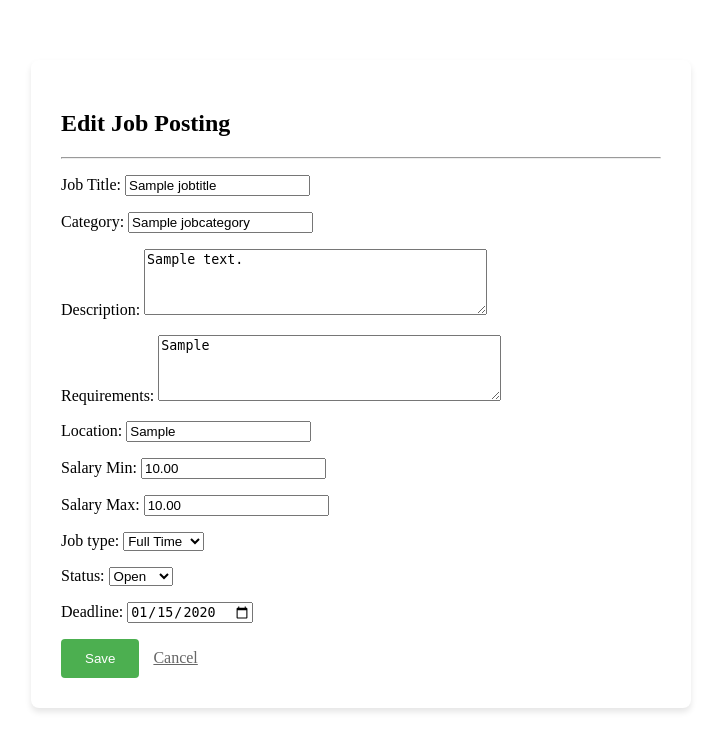
After one commit to Anorev12/careeropportunitysystem, a Django app: page /employer/edit/1/ in a window 1280 px wide. The commit adds this page. Shown: the top 751 px of the page, without its empty margins (279-1000 px from the left). Run offline with Django 5.2, Linux system fonts and the light colour scheme; a user stored in the database is signed in; tables that the repository leaves empty hold one stand-in row (values such as "Sample post").

Commit message:
fix everything already done with employer app

```diff
--- a/employer/forms.py
+++ b/employer/forms.py
@@ -1,13 +1,42 @@
 from django import forms
-from .models import JobPosting
+from django.contrib.auth.models import User
+from django.contrib.auth.forms import UserCreationForm
+from .models import Employer, JobPosting, JobCategory, JobTitle
 
-class JobPostingForm(forms.ModelForm):
+
+class EmployerRegisterForm(UserCreationForm):
+    company_name = forms.CharField(max_length=200)
+    company_description = forms.CharField(widget=forms.Textarea(attrs={'rows': 3}), required=False)
+    company_address = forms.CharField(max_length=300, required=False)
+    contact_email = forms.EmailField()
+    contact_number = forms.CharField(max_length=20, required=False)
+
     class Meta:
-        model = JobPosting
-        fields = ['job_title', 'category', 'description', 'requirements',
-                  'location', 'salary_min', 'salary_max', 'job_type', 'status', 'deadline']
-        widgets = {
-            'deadline': forms.DateInput(attrs={'type': 'date'}),
-            'description': forms.Textarea(attrs={'rows': 4}),
-            'requirements': forms.Textarea(attrs={'rows': 4}),
-        }
+        model = User
+        fields = ['username', 'password1', 'password2']
+
+
+class JobPostingForm(forms.Form):
+    # Employer types these directly — no dropdown
+    job_title = forms.CharField(max_length=200, label="Job Title")
+    category = forms.CharField(max_length=100, label="Category")
+    description = forms.CharField(widget=forms.Textarea(attrs={'rows': 4}))
+    requirements = forms.CharField(widget=forms.Textarea(attrs={'rows': 4}), required=False)
+    location = forms.CharField(max_length=200)
+    salary_min = forms.DecimalField(max_digits=10, decimal_places=2, required=False, label="Salary Min")
+    salary_max = forms.DecimalField(max_digits=10, decimal_places=2, required=False, label="Salary Max")
+    job_type = forms.ChoiceField(choices=[
+        ('full_time', 'Full Time'),
+        ('part_time', 'Part Time'),
+        ('contract', 'Contract'),
+        ('internship', 'Internship'),
+    ])
+    status = forms.ChoiceField(choices=[
+        ('open', 'Open'),
+        ('closed', 'Closed'),
+        ('draft', 'Draft'),
+    ])
+    deadline = forms.DateField(
+        required=False,
+        widget=forms.DateInput(attrs={'type': 'date'})
+    )
--- /dev/null
+++ b/employer/templates/employer/edit.html
@@ -0,0 +1,18 @@
+<!DOCTYPE html>
+<html>
+<head><title>{{ title }}</title></head>
+<body>
+<div style="max-width:600px;margin:60px auto;background:white;padding:30px;border-radius:8px;box-shadow:0 4px 6px rgba(0,0,0,.1)">
+    <h2>{{ title }}</h2>
+    <hr>
+    <form method="POST">
+        {% csrf_token %}
+        {{ form.as_p }}
+        <button type="submit" style="padding:12px 24px;background:#4CAF50;color:white;border:none;border-radius:4px;cursor:pointer">
+            Save
+        </button>
+        <a href="{% url 'employer_index' %}" style="margin-left:10px;color:#666">Cancel</a>
+    </form>
+</div>
+</body>
+</html>
--- a/employer/urls.py
+++ b/employer/urls.py
@@ -3,6 +3,9 @@ from . import views
 
 urlpatterns = [
     path('',                 views.employer_index, name='employer_index'),
+    path('register/',        views.register_view,  name='register'),
+    path('login/',           views.login_view,     name='login'),
+    path('logout/',          views.logout_view,    name='logout'),
     path('create/',          views.create_job,     name='create_job'),
     path('edit/<int:id>/',   views.edit_job,       name='edit_job'),
     path('delete/<int:id>/', views.delete_job,     name='delete_job'),
--- a/employer/views.py
+++ b/employer/views.py
@@ -1,20 +1,67 @@
 from django.shortcuts import render, redirect, get_object_or_404
+from django.contrib.auth import login, logout, authenticate
 from django.contrib.auth.decorators import login_required
 from django.contrib import messages
-from .models import JobPosting, Employer
-from .forms import JobPostingForm
+from .models import JobPosting, JobCategory, JobTitle, Employer
+from .forms import JobPostingForm, EmployerRegisterForm
 
+
+# ── Helper: get employer profile of logged-in user ──
 def get_employer(request):
     try:
         return Employer.objects.get(user=request.user)
     except Employer.DoesNotExist:
         return None
 
-@login_required
+
+# ── Register ──
+def register_view(request):
+    if request.method == 'POST':
+        form = EmployerRegisterForm(request.POST)
+        if form.is_valid():
+            user = form.save()
+            Employer.objects.create(
+                user=user,
+                company_name=form.cleaned_data['company_name'],
+                company_description=form.cleaned_data['company_description'],
+                company_address=form.cleaned_data['company_address'],
+                contact_email=form.cleaned_data['contact_email'],
+                contact_number=form.cleaned_data['contact_number'],
+            )
+            login(request, user)
+            messages.success(request, "Account created! Welcome.")
+            return redirect('employer_index')
+    else:
+        form = EmployerRegisterForm()
+    return render(request, 'employer/register.html', {'form': form})
+
+
+# ── Login ──
+def login_view(request):
+    if request.method == 'POST':
+        username = request.POST.get('username')
+        password = request.POST.get('password')
+        user = authenticate(request, username=username, password=password)
+        if user is not None:
+            login(request, user)
+            return redirect('employer_index')
+        else:
+            messages.error(request, "Invalid username or password.")
+    return render(request, 'employer/login.html')
+
+
+# ── Logout ──
+def logout_view(request):
+    logout(request)
+    return redirect('login')
+
+
+# ── Dashboard ──
+@login_required(login_url='/employer/login/')
 def employer_index(request):
     employer = get_employer(request)
     if not employer:
-        messages.warning(request, "No employer profile found. Ask admin to create one.")
+        messages.warning(request, "No employer profile found.")
         job_postings = []
     else:
         job_postings = JobPosting.objects.filter(employer=employer)
@@ -23,7 +70,9 @@ def employer_index(request):
         'employer': employer,
     })
 
-@login_required
+
+# ── Post a Job ──
+@login_required(login_url='/employer/login/')
 def create_job(request):
     employer = get_employer(request)
     if not employer:
@@ -33,17 +82,38 @@ def create_job(request):
     if request.method == 'POST':
         form = JobPostingForm(request.POST)
         if form.is_valid():
-            job = form.save(commit=False)
-            job.employer = employer
-            job.save()
+            # Get or create Category (no industry field)
+            category, _ = JobCategory.objects.get_or_create(
+                name=form.cleaned_data['category']
+            )
+            # Get or create JobTitle
+            job_title, _ = JobTitle.objects.get_or_create(
+                title=form.cleaned_data['job_title'],
+                defaults={'category': category}
+            )
+            # Save the JobPosting
+            JobPosting.objects.create(
+                employer=employer,
+                job_title=job_title,
+                category=category,
+                description=form.cleaned_data['description'],
+                requirements=form.cleaned_data['requirements'],
+                location=form.cleaned_data['location'],
+                salary_min=form.cleaned_data['salary_min'],
+                salary_max=form.cleaned_data['salary_max'],
+                job_type=form.cleaned_data['job_type'],
+                status=form.cleaned_data['status'],
+                deadline=form.cleaned_data['deadline'],
+            )
             messages.success(request, "Job posted successfully!")
             return redirect('employer_index')
     else:
         form = JobPostingForm()
-
     return render(request, 'employer/edit.html', {'form': form, 'title': 'Post New Job'})
 
-@login_required
+
+# ── Edit a Job ──
+@login_required(login_url='/employer/login/')
 def edit_job(request, id):
     job = get_object_or_404(JobPosting, id=id)
     employer = get_employer(request)
@@ -53,17 +123,50 @@ def edit_job(request, id):
         return redirect('employer_index')
 
     if request.method == 'POST':
-        form = JobPostingForm(request.POST, instance=job)
+        form = JobPostingForm(request.POST)
         if form.is_valid():
-            form.save()
+            # Get or create Category (no industry field)
+            category, _ = JobCategory.objects.get_or_create(
+                name=form.cleaned_data['category']
+            )
+            # Get or create JobTitle
+            job_title, _ = JobTitle.objects.get_or_create(
+                title=form.cleaned_data['job_title'],
+                defaults={'category': category}
+            )
+            # Update the existing job
+            job.job_title = job_title
+            job.category = category
+            job.description = form.cleaned_data['description']
+            job.requirements = form.cleaned_data['requirements']
+            job.location = form.cleaned_data['location']
+            job.salary_min = form.cleaned_data['salary_min']
+            job.salary_max = form.cleaned_data['salary_max']
+            job.job_type = form.cleaned_data['job_type']
+            job.status = form.cleaned_data['status']
+            job.deadline = form.cleaned_data['deadline']
+            job.save()
             messages.success(request, "Job updated!")
             return redirect('employer_index')
     else:
-        form = JobPostingForm(instance=job)
-
+        # Pre-fill form with existing job data
+        form = JobPostingForm(initial={
+            'job_title': job.job_title.title,
+            'category': job.category.name,
+            'description': job.description,
+            'requirements': job.requirements,
+            'location': job.location,
+            'salary_min': job.salary_min,
+            'salary_max': job.salary_max,
+            'job_type': job.job_type,
+            'status': job.status,
+            'deadline': job.deadline,
+        })
     return render(request, 'employer/edit.html', {'form': form, 'title': 'Edit Job Posting'})
 
-@login_required
+
+# ── Delete a Job ──
+@login_required(login_url='/employer/login/')
 def delete_job(request, id):
     job = get_object_or_404(JobPosting, id=id)
     employer = get_employer(request)
@@ -73,10 +176,11 @@ def delete_job(request, id):
         messages.success(request, "Job deleted.")
     else:
         messages.error(request, "Permission denied.")
-
     return redirect('employer_index')
 
-@login_required
+
+# ── View a Job ──
+@login_required(login_url='/employer/login/')
 def view_job(request, id):
     job = get_object_or_404(JobPosting, id=id)
     employer = get_employer(request)
@@ -85,12 +189,4 @@ def view_job(request, id):
         messages.error(request, "Permission denied.")
         return redirect('employer_index')
 
-    try:
-        applications = job.application_set.all()
-    except Exception:
-        applications = []
-
-    return render(request, 'employer/view_job.html', {
-        'job': job,
-        'applications': applications,
-    })
+    return render(request, 'employer/view_job.html', {'job': job})
```
Also changed, not shown: employer/models.py (+4 -30 lines), employer/templates/employer/login.html (+16 -12 lines), employer/templates/employer/register.html (+10 -8 lines), accounts/migrations/0002_alter_administrator_id_alter_applicant_id_and_more.py (added), employer/migrations/0001_initial.py (added).
